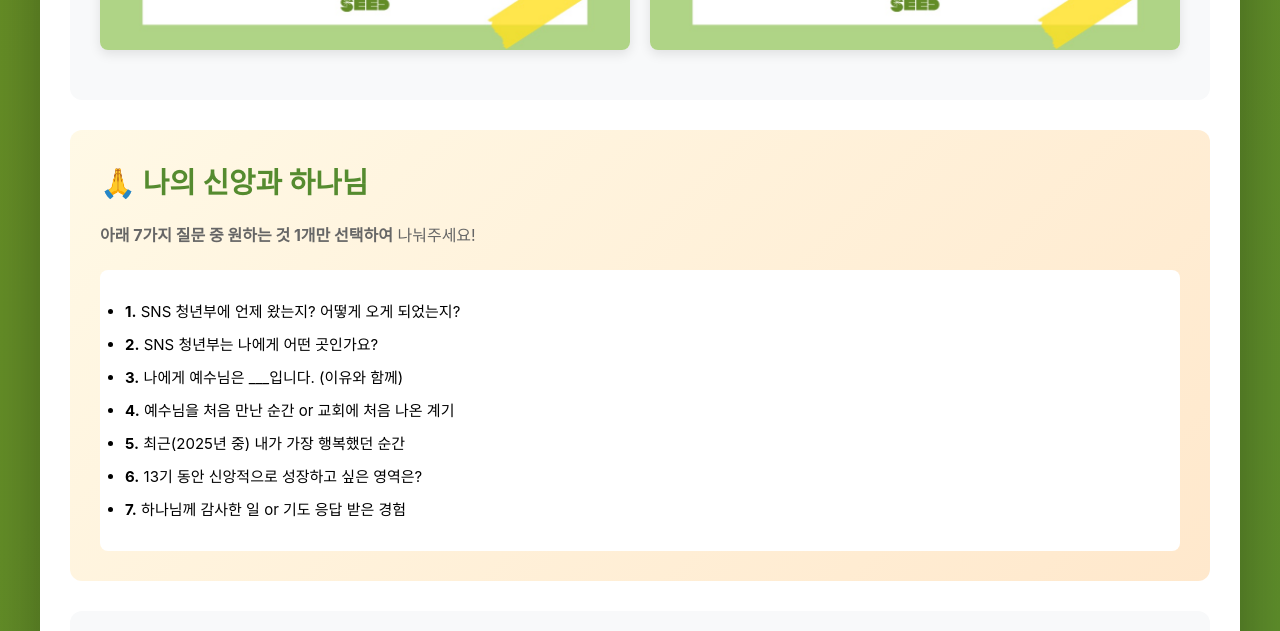
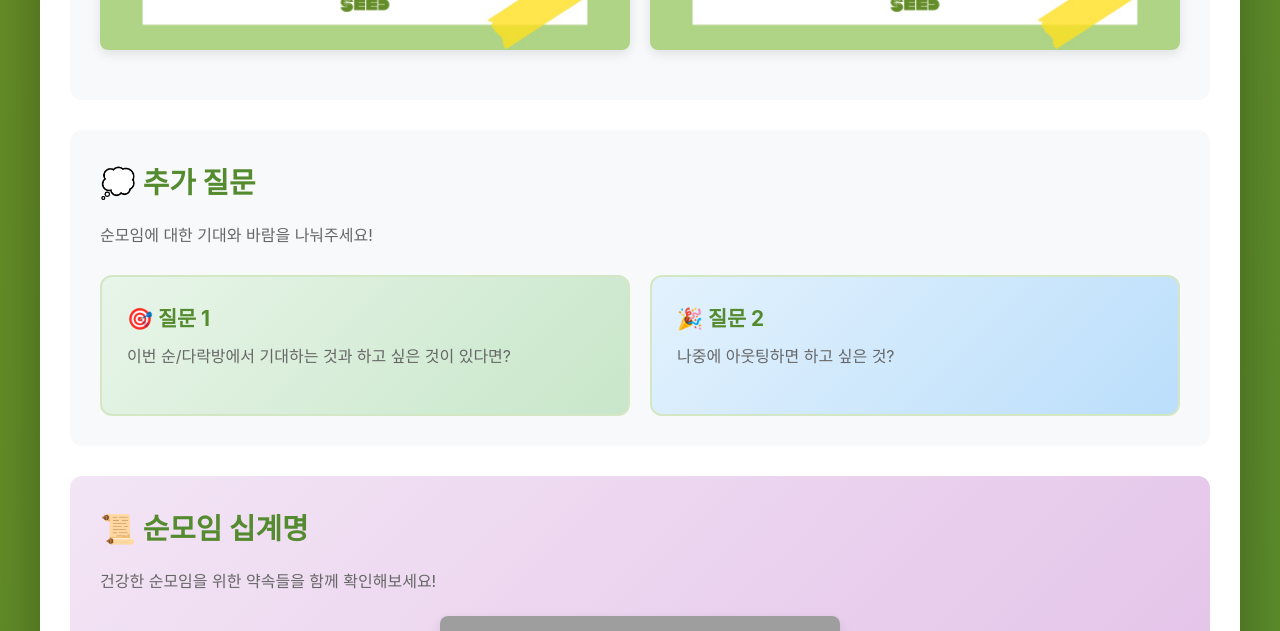
Before and after one commit to onnuri-seed/seed-info, a React (Vite) app: page /#/first-meeting in a window 1280 px wide. Shown: the part 1260-1891 px from the top of the page. Built offline with nearby package versions, Linux system fonts and the light colour scheme; grey boxes are pictures that could not be loaded.

Commit message:
Remove faith and God section from FirstMeeting page
Deleted the section containing questions about personal faith and God from the FirstMeeting.jsx page. This streamlines the content and focuses on other discussion topics.

```diff
--- a/src/pages/FirstMeeting.jsx
+++ b/src/pages/FirstMeeting.jsx
@@ -51,26 +51,6 @@ export default function FirstMeeting() {
               boxShadow: '0 4px 12px rgba(0,0,0,0.1)'
             }}
           />
-        </div>
-      </div>
-
-      {/* 나의 신앙과 하나님 */}
-      <div className="content-section" style={{ background: 'linear-gradient(135deg, #FFF9E6 0%, #FFE8CC 100%)', padding: '30px', borderRadius: '12px' }}>
-        <h2>🙏 나의 신앙과 하나님</h2>
-        <p style={{ color: '#666', lineHeight: '1.8', marginBottom: '20px' }}>
-          <strong>아래 7가지 질문 중 원하는 것 1개만 선택하여</strong> 나눠주세요!
-        </p>
-
-        <div style={{ background: 'white', padding: '25px', borderRadius: '8px' }}>
-          <ul style={{ lineHeight: '2.2', fontSize: '15px' }}>
-            <li><strong>1.</strong> SNS 청년부에 언제 왔는지? 어떻게 오게 되었는지?</li>
-            <li><strong>2.</strong> SNS 청년부는 나에게 어떤 곳인가요?</li>
-            <li><strong>3.</strong> 나에게 예수님은 ___입니다. (이유와 함께)</li>
-            <li><strong>4.</strong> 예수님을 처음 만난 순간 or 교회에 처음 나온 계기</li>
-            <li><strong>5.</strong> 최근(2025년 중) 내가 가장 행복했던 순간</li>
-            <li><strong>6.</strong> 13기 동안 신앙적으로 성장하고 싶은 영역은?</li>
-            <li><strong>7.</strong> 하나님께 감사한 일 or 기도 응답 받은 경험</li>
-          </ul>
         </div>
       </div>
 
```
